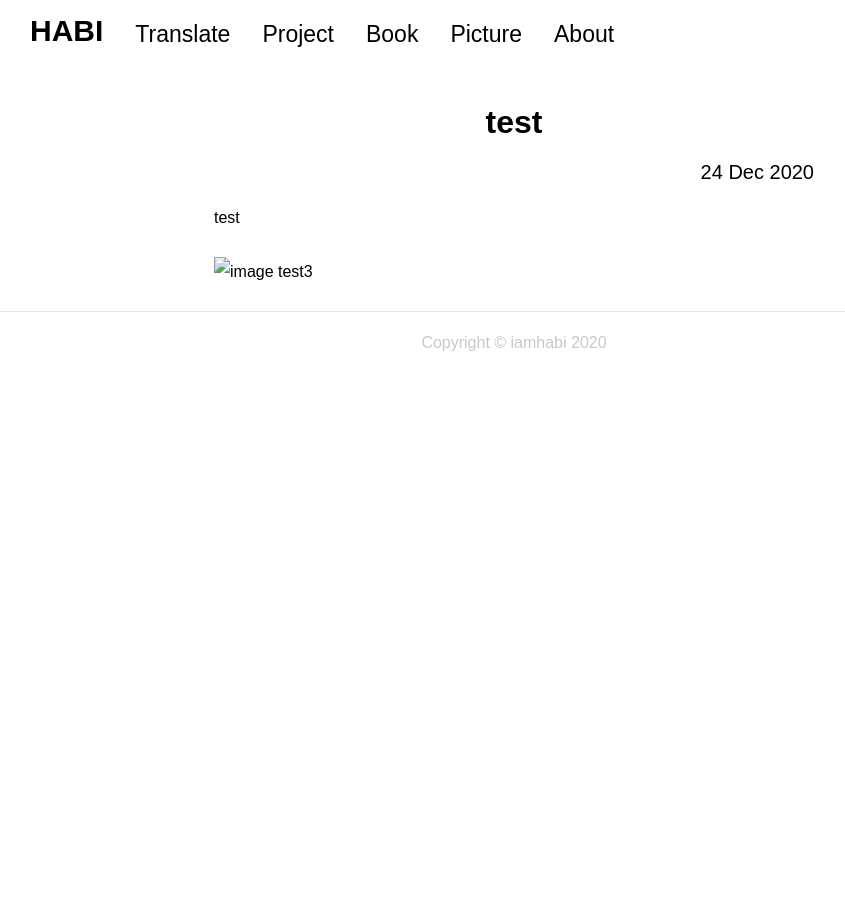
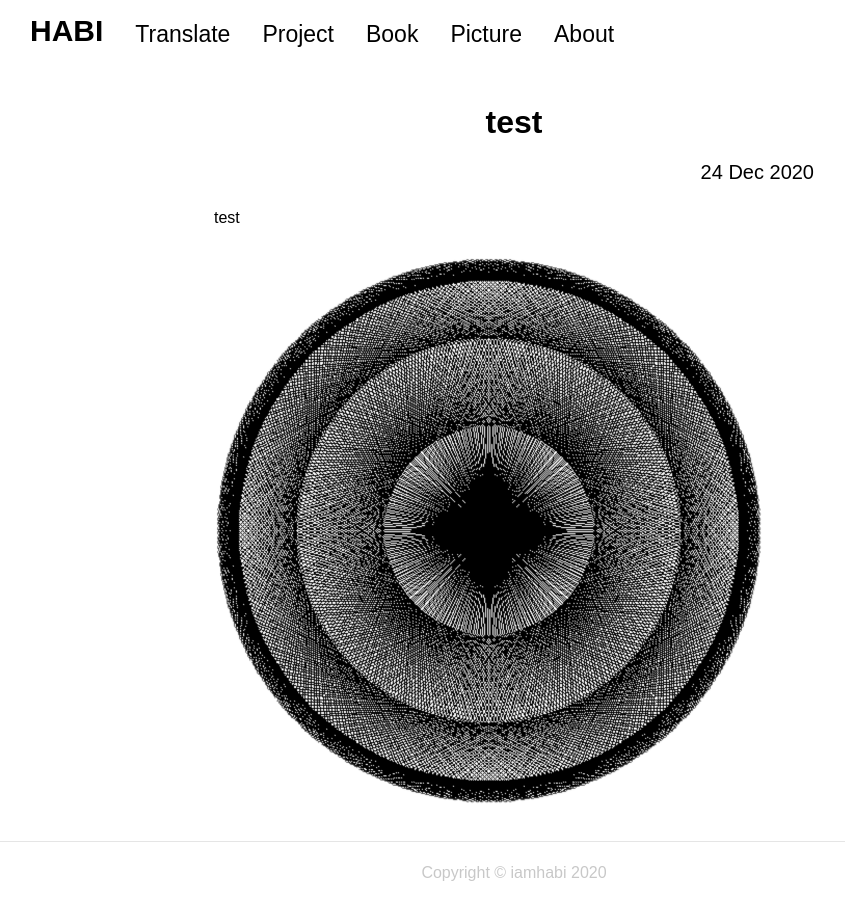
Before and after one commit to iamhabi/iamhabi.github.io, a Jekyll site: the page built from _posts/picture/2020-12-24-test.md, in a window 1280 px wide. Shown: the whole page, without its empty margins (126-971 px from the left). Built offline with Jekyll 4.4.1, drawn with Linux system fonts in a browser that asks for light colours.

Commit message:
image test

```diff
--- a/_posts/picture/2020-12-24-test.md
+++ b/_posts/picture/2020-12-24-test.md
@@ -7,4 +7,4 @@ category: picture
 
 test
 
-![image test3](./media/picture/test/test.png)
+![image test4](/media/picture/test/test.png)
```
